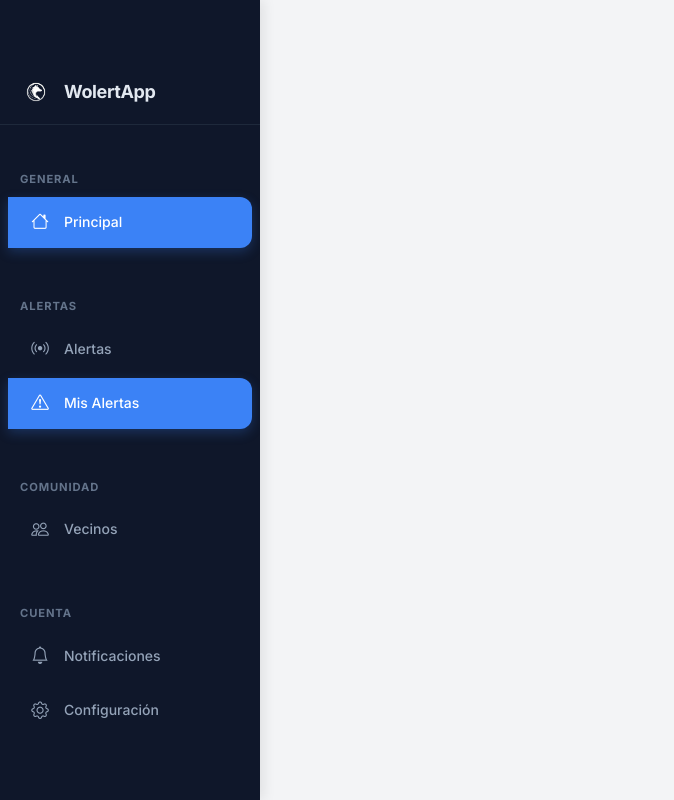
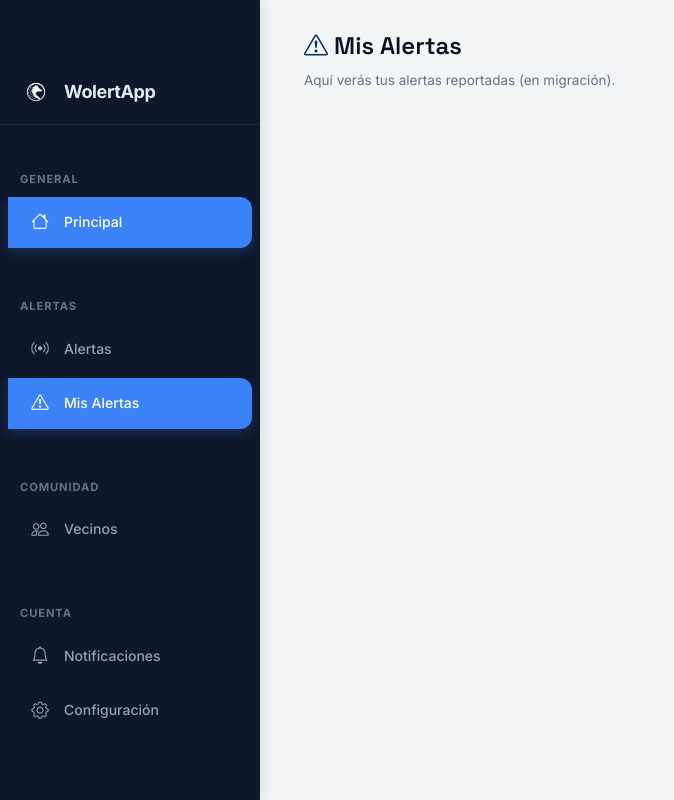
Before and after one commit to ksgutierrez05/WolertApp-Web, a React (Vite) app: page /ciudadano/mis-alertas in a window 1280 px wide. Shown: the whole page, without its empty margins (0-674 px from the left). Built offline with nearby package versions, Linux system fonts and the light colour scheme.

Commit message:
feat: migracion inicial pagina mis alertas ciudadano

```diff
--- /dev/null
+++ b/src/Components/Ciudadano/Pages/MisAlertas.jsx
@@ -0,0 +1,12 @@
+import '../../../css/global.css';
+import '../../../css/temas.css';
+import '../../../css/ciudadano/panel-mis-alertas.css';
+
+export default function MisAlertas() {
+  return (
+    <div className="container-fluid">
+      <h1 className="page-title-dash"><i className="bi bi-exclamation-triangle"></i> Mis Alertas</h1>
+      <p className="hero-text-dash" style={{ color: 'var(--muted)' }}>Aquí verás tus alertas reportadas (en migración).</p>
+    </div>
+  );
+}
--- a/src/Pages/Ciudadano/ciudadano.jsx
+++ b/src/Pages/Ciudadano/ciudadano.jsx
@@ -2,6 +2,7 @@ import { Routes, Route } from 'react-router-dom';
 import CiudadanoLayout from '../../Components/Ciudadano/CiudadanoLayout';
 import Principal from '../../Components/Ciudadano/Pages/Principal';
 import Alertas from '../../Components/Ciudadano/Pages/Alertas';
+import MisAlertas from '../../Components/Ciudadano/Pages/MisAlertas';
 
 export default function Ciudadano() {
   return (
@@ -10,6 +11,7 @@ export default function Ciudadano() {
         <Route index element={<Principal />} />
         <Route path="principal" element={<Principal />} />
         <Route path="alertas" element={<Alertas />} />
+        <Route path="mis-alertas" element={<MisAlertas />} />
       </Routes>
     </CiudadanoLayout>
   );
```
